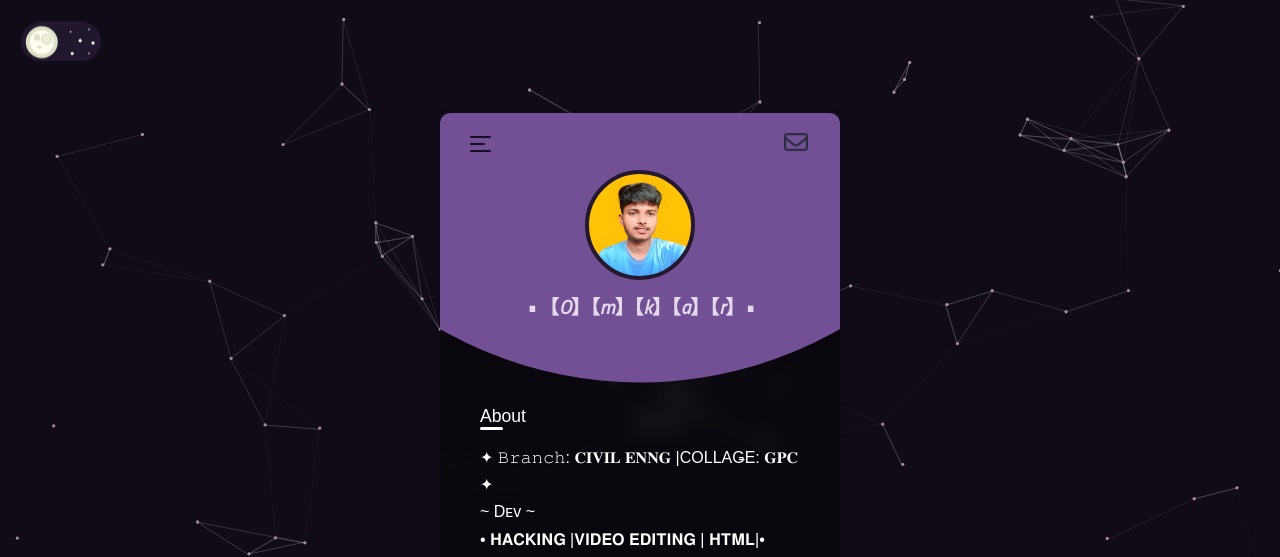
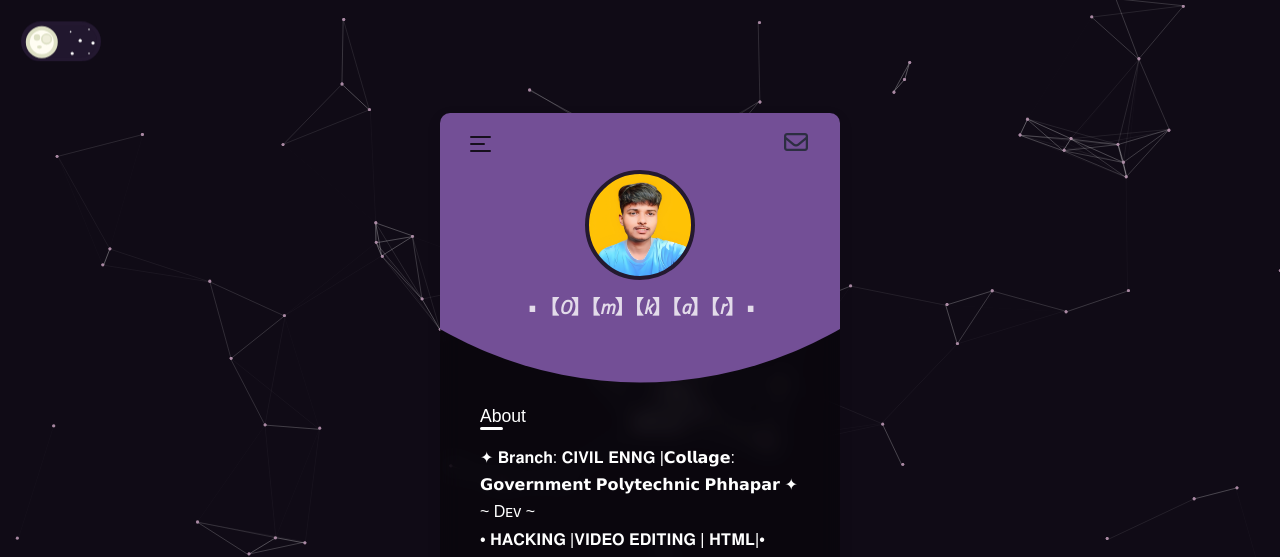
Before and after one commit to Omkarsharma30/omkarkumar, a plain HTML site: page index.html in a window 1280 px wide. Shown: the top 557 px of the page. Drawn offline with Linux system fonts and the light colour scheme.

Commit message:
Update index.html

```diff
--- a/index.html
+++ b/index.html
@@ -1920,7 +1920,7 @@ var pJS = function (e, a) {
                     <div class="left">
                          <div class="about-container">
                               <h3 class="title">About</h3>
-                              <p class="text">✦ 𝙱𝚛𝚊𝚗𝚌𝚑: 𝐂𝐈𝐕𝐈𝐋 𝐄𝐍𝐍𝐆 |COLLAǤE: 𝐆𝐏𝐂 ✦</p>
+                              <p class="text">✦ 𝐁𝐫𝐚𝐧𝐜𝐡: 𝐂𝐈𝐕𝐈𝐋 𝐄𝐍𝐍𝐆 |𝗖𝗼𝗹𝗹𝗮𝗴𝗲: 𝗚𝗼𝘃𝗲𝗿𝗻𝗺𝗲𝗻𝘁 𝗣𝗼𝗹𝘆𝘁𝗲𝗰𝗵𝗻𝗶𝗰 𝗣𝗵𝗵𝗮𝗽𝗮𝗿 ✦</p>
                               <p class="text">~ Dᴇᴠ ~</p>
                               <p class="text">• 𝐇𝐀𝐂𝐊𝐈𝐍𝐆 |𝐕𝐈𝐃𝐄𝐎 𝐄𝐃𝐈𝐓𝐈𝐍𝐆 | 𝐇𝐓𝐌𝐋|•</p>
                          </div>
```
